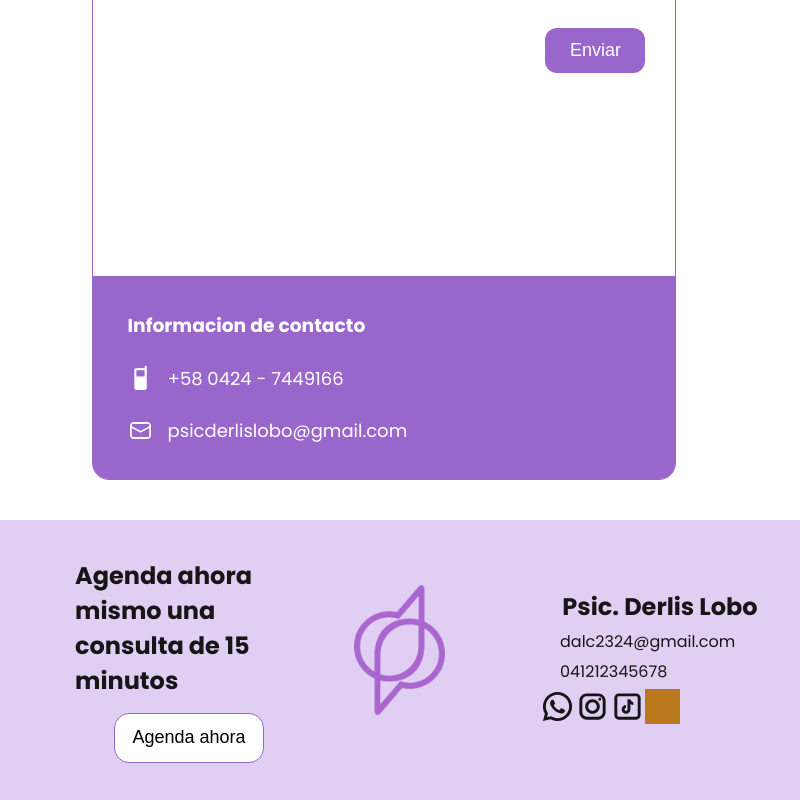
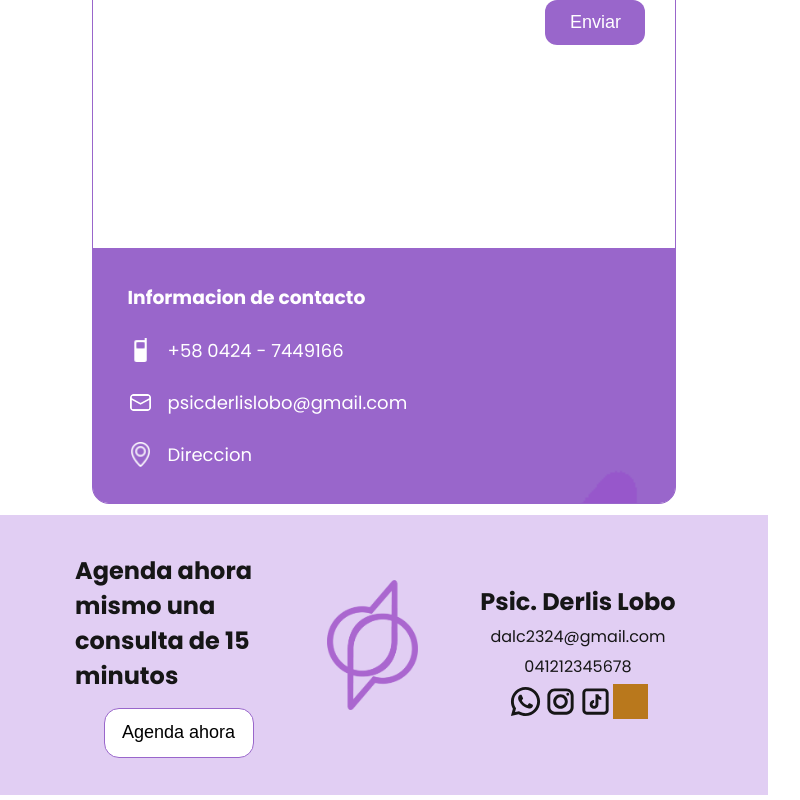
Before and after one commit to Rvilov/depensar, a React (Vite) app: page /contacto in a window 768 px wide. Shown: the part 465-1265 px from the top of the page, 800 px wide, since content can reach past the window. Built offline with nearby package versions, Linux system fonts and the light colour scheme; grey boxes are pictures that could not be loaded.

Commit message:
Se mejoro responsive para tablets y se agrega direccion

```diff
--- a/src/components/contacto/FormularioSideCard.jsx
+++ b/src/components/contacto/FormularioSideCard.jsx
@@ -2,6 +2,7 @@ import "../../styles/contacto/formularioSideCard.css"
 
 import correo from "../../assets/Contactame/correo.png"
 import telefono from "../../assets/Contactame/telefono24.png"
+import direccion from "../../assets/Contactame/direccion.png"
 export function SideCard(){
     return(
     <div className="formulario-info">
@@ -15,6 +16,10 @@ export function SideCard(){
             <img src={correo} alt="" />
             psicderlislobo@gmail.com
         </span>
+        <span >
+            <img src={direccion} alt="" />
+            Direccion
+        </span>
 
     </div> )
 }
--- a/src/styles/contacto/formulario.css
+++ b/src/styles/contacto/formulario.css
@@ -225,7 +225,7 @@
 /* Tablets en orientación horizontal (min-width: 768px) y (max-width: 1024px) */
 @media (min-width: 768px) and (max-width: 1024px) {
     .formulario {
-        height: auto;
+        height: 900px;
         padding: 40px;
         position: bottom;
     }
--- a/src/styles/inicio/footerD.css
+++ b/src/styles/inicio/footerD.css
@@ -162,12 +162,17 @@
         align-items: center;
         justify-content: space-between;
         padding: 40px;
+       height: 280px;
+        width: auto;
+
 
     }
 
     .footer-div-datos {
-        margin: 0 100px;
-        width: 100px;
+        margin: 0 50px;
+        width: 200px;
+        justify-content: center;
+        align-items: center;
     }
     .footer-div-datos h2 {
         width: 200px;
@@ -191,12 +196,9 @@
         flex-direction: row;
         justify-content: center;
         align-items: center;
-        width: 100px;
+
 
     }
 
-    .footerD{
-        height: 280px;
-        width: 800px;
-    }
+
 }
--- a/src/styles/servicios/serviciosD.css
+++ b/src/styles/servicios/serviciosD.css
@@ -107,7 +107,7 @@
         flex-direction: column-reverse;
         height: 1300px;
         width: auto;
-        margin-top: 70px;
+        margin-top: 0px;
     }
 
     .servicios-foto1 {
--- a/src/styles/sobreMi/SobreMiGrande.css
+++ b/src/styles/sobreMi/SobreMiGrande.css
@@ -106,12 +106,13 @@
 
 /* Tablets en orientación horizontal (min-width: 768px) y (max-width: 1024px) */
 @media (min-width: 768px) and (max-width: 1024px) {
-    .sobremi-grande-div {
+    .sobremi-grande-div{
         flex-direction: column;
 
         height: 1300px;
         width: auto;
-        margin-top: 70px;
+        margin-top: 0px;
+
     }
 
     .sobremi-grande-foto {
```
Also changed, not shown: src/assets/Contactame/direccion.png (added).
